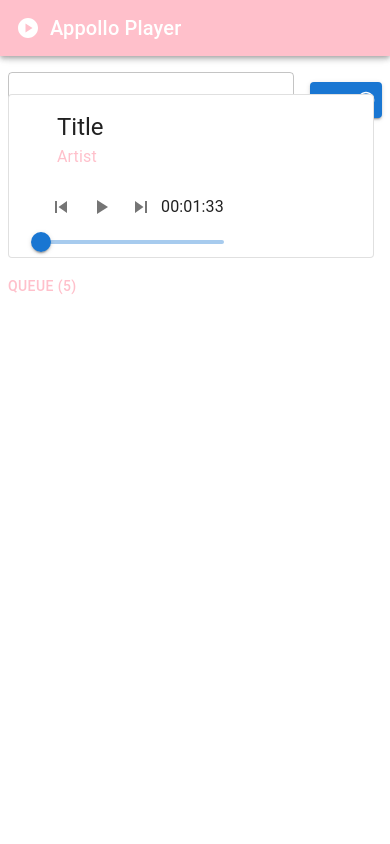
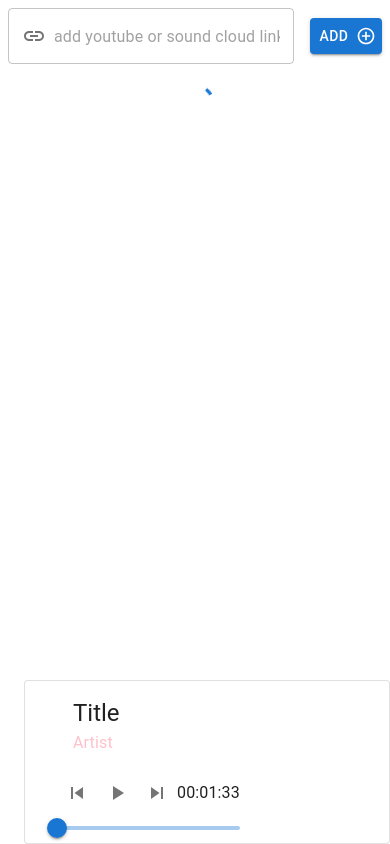
Before and after one commit to imran-farooq7/appollo-player, a React (Vite) app: page / in a window 390 px wide. Built offline with nearby package versions, Linux system fonts and the light colour scheme.

Commit message:
Mobile responsive done

```diff
--- a/src/App.tsx
+++ b/src/App.tsx
@@ -1,32 +1,48 @@
-import { Grid } from "@mui/material";
+import { Grid, useMediaQuery, useTheme, Hidden } from "@mui/material";
 import AddSong from "./components/AddSong";
 import Header from "./components/Header";
-import QueList from "./components/QueList";
 import SongList from "./components/SongList";
 import SongPlayer from "./components/SongPlayer";
 
 const App = () => {
+	const theme = useTheme();
+	const greaterThanMd = useMediaQuery(theme.breakpoints.up("md"));
+	const greaterThanSm = useMediaQuery(theme.breakpoints.up("sm"));
+	// console.log(matches)
 	return (
 		<>
+			<Hidden only={"xs"}>
 				<Header />
+			</Hidden>
+
 			<Grid
 				container
 				spacing={3}
-				sx={{
+				sx={
+					greaterThanSm
+						? {
 								paddingTop: "4rem",
-				}}
+						  }
+						: {
+								paddingTop: "0",
+						  }
+				}
 			>
 				<Grid item xs={12} md={7}>
 					<AddSong />
 					<SongList />
 				</Grid>
 				<Grid
-					style={{
+					style={
+						greaterThanMd
+							? {
 									position: "fixed",
 									width: "100%",
 									top: "70px",
 									right: "1rem",
-					}}
+							  }
+							: { position: "fixed", width: "100%", left: "0", bottom: "0" }
+					}
 					item
 					xs={12}
 					md={5}
--- a/src/components/QueList.tsx
+++ b/src/components/QueList.tsx
@@ -1,7 +1,10 @@
-import { Typography } from "@mui/material";
+import { Typography, useMediaQuery, useTheme } from "@mui/material";
 
 const QueList = () => {
+	const theme = useTheme();
+	const greaterThanMd = useMediaQuery(theme.breakpoints.up("md"));
 	return (
+		greaterThanMd && (
 			<div
 				style={{
 					margin: "1rem 0",
@@ -11,6 +14,7 @@ const QueList = () => {
 					QUEUE (5)
 				</Typography>
 			</div>
+		)
 	);
 };
 
```
Lines whose indentation alone changed are shown as unchanged.
